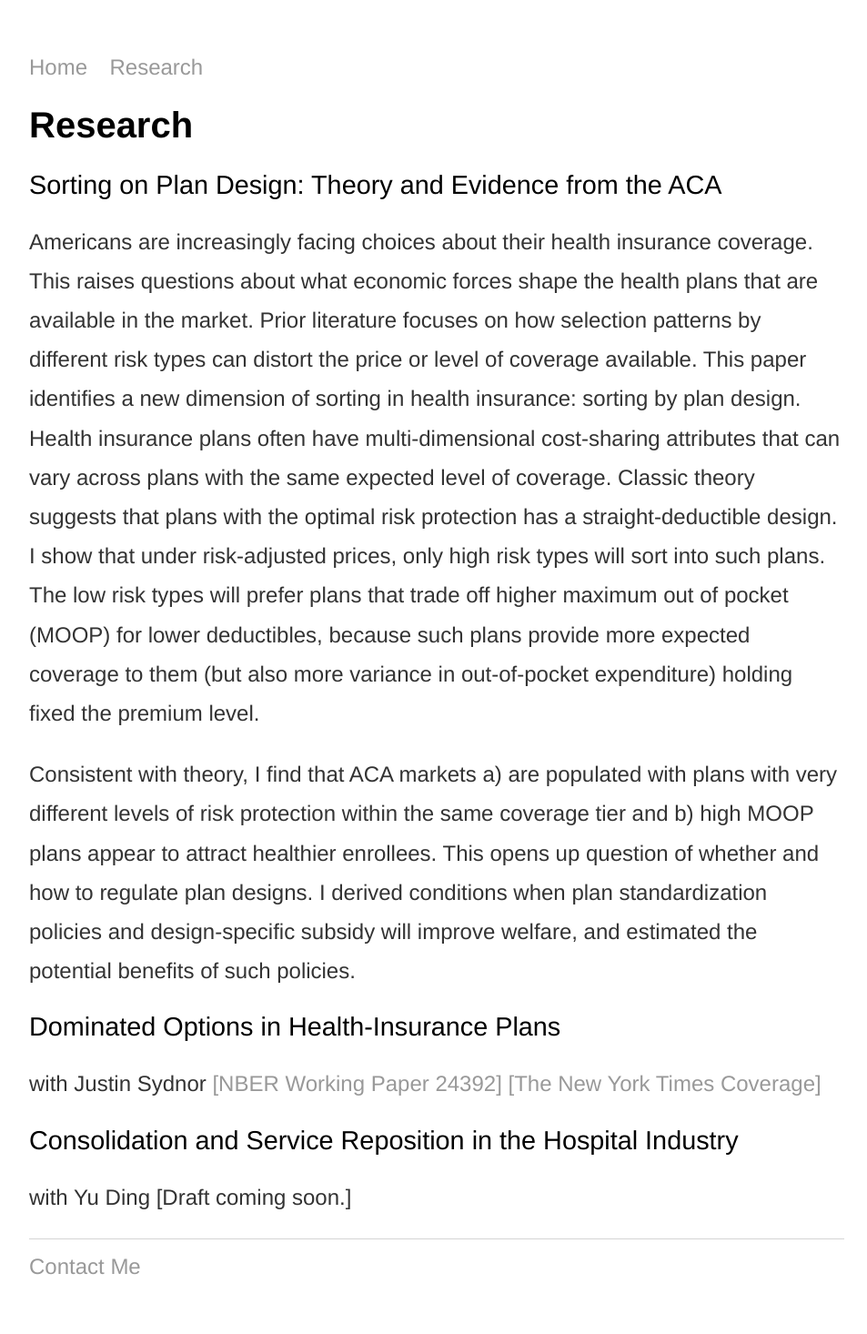
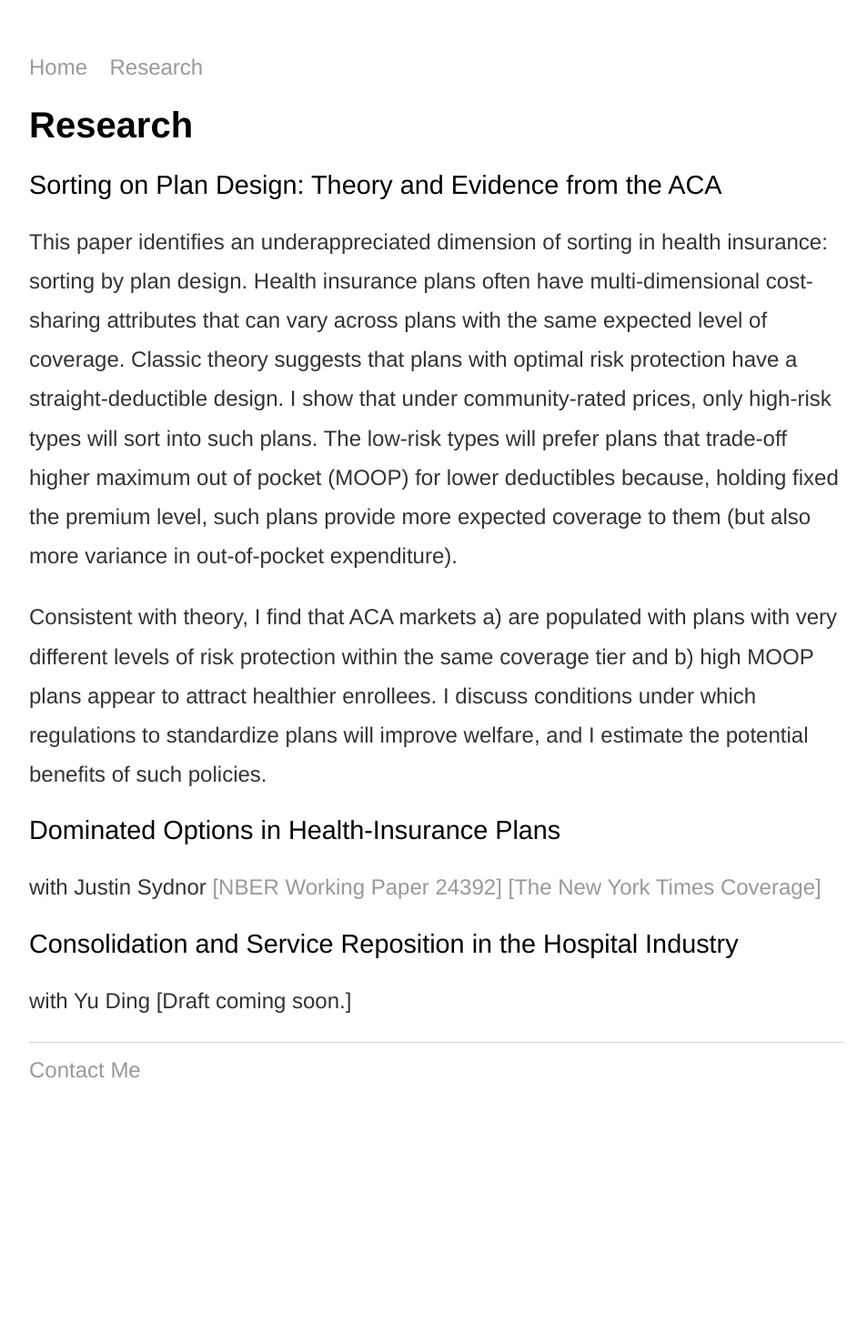
Before and after one commit to trifen/feng3hu.github.io, a Jekyll site: the page built from research.html, in a window 1280 px wide. Shown: the whole page at 91% size, without its empty margins (160-1113 px from the left). Built offline with Jekyll 4.4.1, drawn with Linux system fonts in a browser that asks for light colours; after the commit the page ends 1250 px from its top, so only the background shows below that.

Commit message:
Update research.html

```diff
--- a/research.html
+++ b/research.html
@@ -5,9 +5,8 @@ title: Chenyuan Liu
 <div class="blurb">
 	<h1>Research</h1>
   		<h2>Sorting on Plan Design: Theory and Evidence from the ACA</h2>
-  			<p>Americans are increasingly facing choices about their health insurance coverage. This raises questions about what economic forces shape the health plans that are available in the market. Prior literature focuses on how selection patterns by different risk types can distort the price or level of coverage available. This paper identifies a new dimension of sorting in health insurance: sorting by plan design. Health insurance plans often have multi-dimensional cost-sharing attributes that can vary across plans with the same expected level of coverage. Classic theory suggests that plans with the optimal risk protection has a straight-deductible design. I show that under risk-adjusted prices, only high risk types will sort into such plans. The low risk types will prefer plans that trade off higher maximum out of pocket (MOOP) for lower deductibles, because such plans provide more expected coverage to them (but also more variance in out-of-pocket expenditure) holding fixed the premium level. </p>
-			<p>Consistent with theory, I find that ACA markets a) are populated with plans with very different levels of risk protection within the same coverage tier and b) high MOOP plans appear to attract healthier enrollees. This opens up question of whether and how to regulate plan designs. I derived conditions when plan standardization policies and design-specific subsidy will improve welfare, and estimated the potential benefits of such policies.
-			</p>
+  			<p>This paper identifies an underappreciated dimension of sorting in health insurance: sorting by plan design. Health insurance plans often have multi-dimensional cost-sharing attributes that can vary across plans with the same expected level of coverage. Classic theory suggests that plans with optimal risk protection have a straight-deductible design. I show that under community-rated prices, only high-risk types will sort into such plans. The low-risk types will prefer plans that trade-off higher maximum out of pocket (MOOP) for lower deductibles because, holding fixed the premium level, such plans provide more expected coverage to them (but also more variance in out-of-pocket expenditure). </p>
+			<p>Consistent with theory, I find that ACA markets a) are populated with plans with very different levels of risk protection within the same coverage tier and b) high MOOP plans appear to attract healthier enrollees. I discuss conditions under which regulations to standardize plans will improve welfare, and I estimate the potential benefits of such policies. </p>
 		<h2>Dominated Options in Health-Insurance Plans</h2>
   			<p>with Justin Sydnor <a href= https://www.nber.org/papers/w24392>[NBER Working Paper 24392]</a> <a href= https://www.nytimes.com/2017/11/04/business/why-choose-wrong-health-plan.html>[The New York Times Coverage]</a> </p>
   		<h2>Consolidation and Service Reposition in the Hospital Industry</h2>
```
